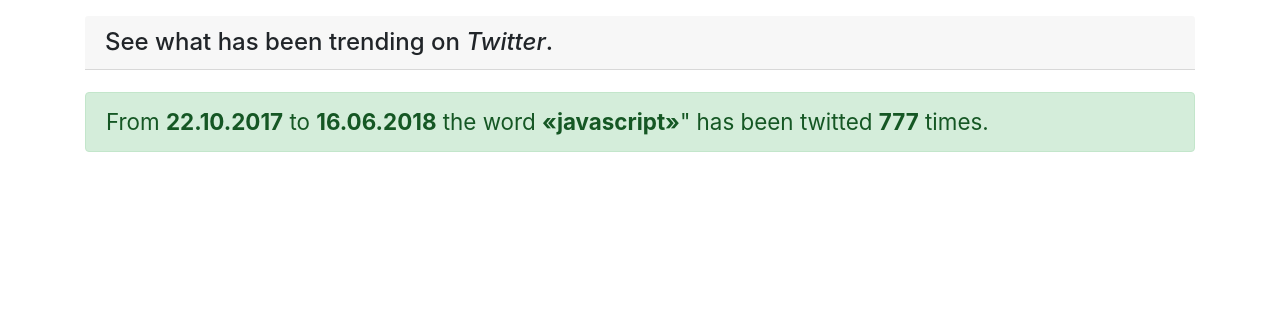
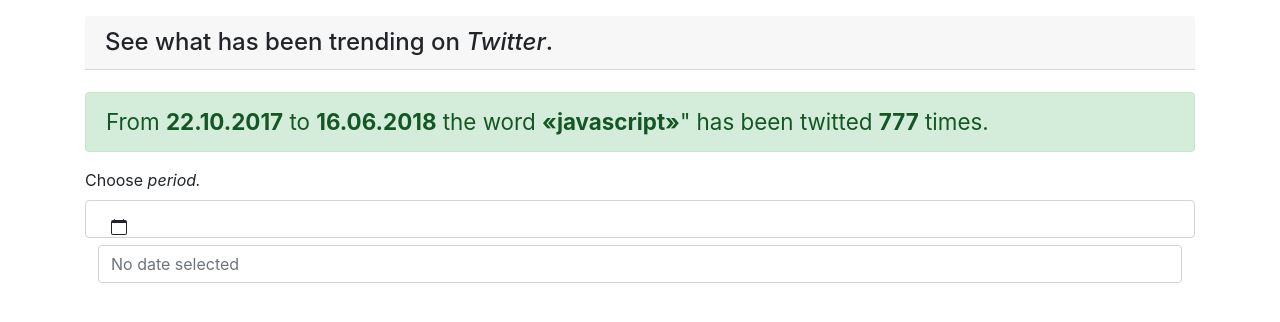
Before and after one commit to mihailgaberov/twitrender, a Vue app in the folder client/: page / in a window 1280 px wide. Shown: the top 322 px of the page. Built offline with nearby package versions, Linux system fonts and the light colour scheme.

Commit message:
:rocker: Adding datepickers.

```diff
--- a/client/src/components/Twitrender.vue
+++ b/client/src/components/Twitrender.vue
@@ -2,16 +2,18 @@
   <div class="container">
     <Headline />
     <Results />
+    <Controls />
   </div>
 </template>
 
 <script>
 import Headline from './Headline.vue';
 import Results from './Results.vue';
+import Controls from './Controls.vue';
 
 export default {
   name: 'Twitrender',
-  components: { Results, Headline },
+  components: { Controls, Results, Headline },
 };
 </script>
 
--- a/client/src/main.js
+++ b/client/src/main.js
@@ -1,8 +1,10 @@
 import 'bootstrap/dist/css/bootstrap.css';
+import BootstrapVue from 'bootstrap-vue';
 import Vue from 'vue';
 import App from './App.vue';
 import router from './router';
 
+Vue.use(BootstrapVue);
 Vue.config.productionTip = false;
 
 new Vue({
```
